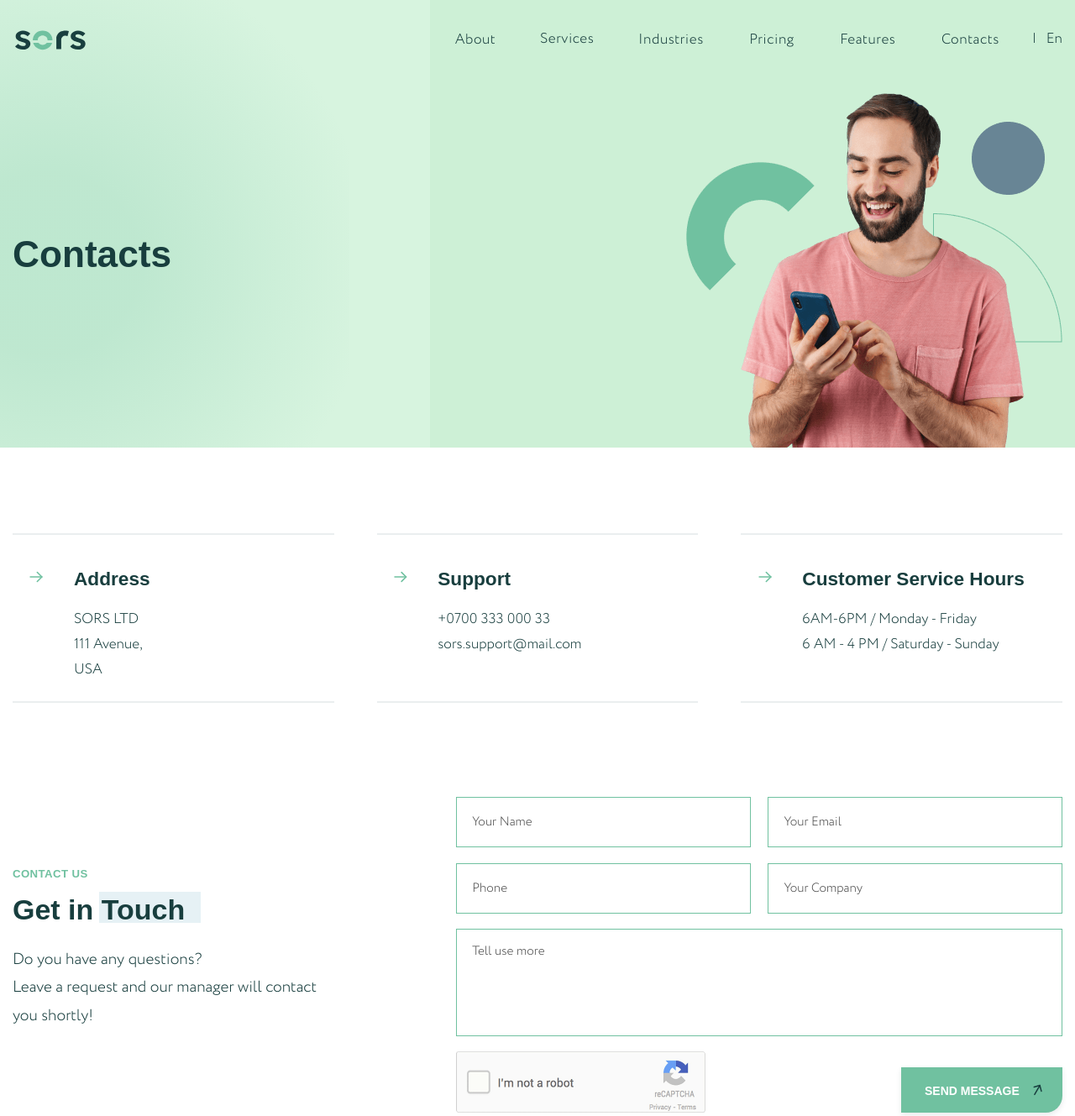
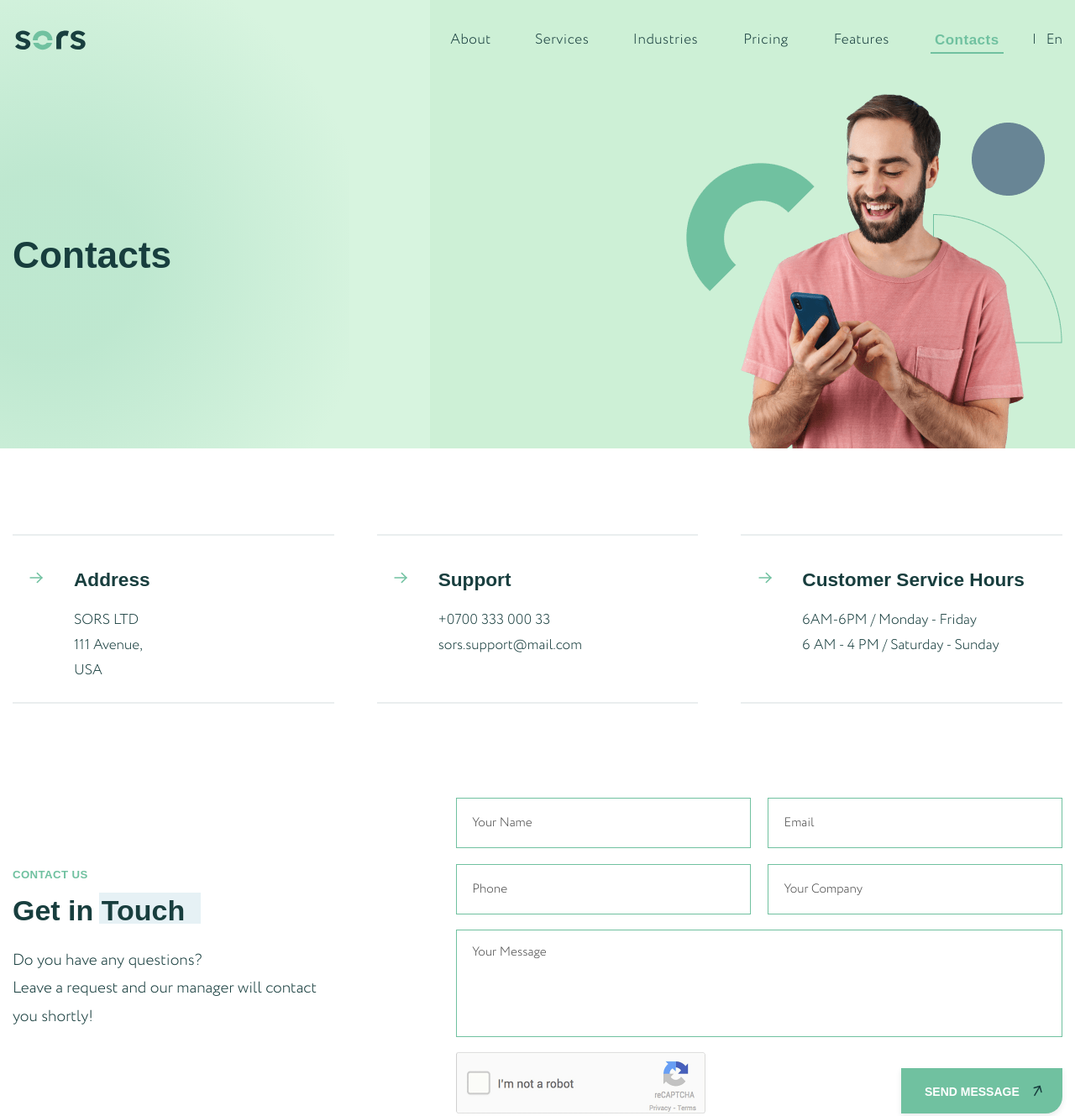
Before and after one commit to BakaySerg/sors, a website: page src/contacts.html in a window 1280 px wide. Shown: the top 1329 px of the page at 84% size. Drawn offline with nearby package versions, Linux system fonts and the light colour scheme; files that its build step writes are made by us from their sources; files whose address does not match are found by name; a web font is replaced by a local one.

Commit message:
contacts - 100%

```diff
--- a/src/contacts.html
+++ b/src/contacts.html
@@ -64,13 +64,13 @@
 				<form class="form" method="post">
 					<div class="form__dual">
 						<input type="text" name="name" class="form__input" placeholder="Your Name" minlength="2" required>
-						<input type="email" name="email" class="form__input" placeholder="Your Email" minlength="2" required>
+						<input type="email" name="email" class="form__input" placeholder="Email" minlength="2" required>
 					</div>
 					<div class="form__dual">
 						<input type="tel" name="phone" class="form__input" placeholder="Phone" minlength="6" inputmode="numeric" required>
 						<input type="text" name="company" class="form__input" placeholder="Your Company" minlength="2">
 					</div>
-					<textarea class="textarea" name="msg" cols="30" rows="10" placeholder="Tell use more" required></textarea>
+					<textarea class="textarea" name="msg" cols="30" rows="10" placeholder="Your Message" required></textarea>
 					<div class="form__cta">
 						<div class="captcha"><img src="img/contacts/captcha.png" alt="captcha"></div>
 						<button type="submit" class="btn btn--lg btn--icon btn--success">
--- a/src/include/header.html
+++ b/src/include/header.html
@@ -52,10 +52,10 @@
 						</div>
 					</div>
 				</li>
-				<li class="menu__item"><a class="menu__link" href="about.html">Industries</a></li>
-				<li class="menu__item"><a class="menu__link" href="about.html">Pricing</a></li>
-				<li class="menu__item"><a class="menu__link" href="about.html">Features</a></li>
-				<li class="menu__item"><a class="menu__link" href="about.html">Contacts</a></li>
+				<li class="menu__item"><a class="menu__link" href="industries.html">Industries</a></li>
+				<li class="menu__item"><a class="menu__link" href="pricing.html">Pricing</a></li>
+				<li class="menu__item"><a class="menu__link" href="features.html">Features</a></li>
+				<li class="menu__item"><a class="menu__link" href="contacts.html">Contacts</a></li>
 			</ul>
 		</nav>
 		<div class="lang">
--- a/src/scss/layout/_header.scss
+++ b/src/scss/layout/_header.scss
@@ -121,14 +121,16 @@
 			}
 			&.active {
 				color: $accent;
-				font-weight: 500;
-				&:after {
-					content: '';
-					position: absolute;
-					border-bottom: 2px solid;
-					bottom: 0;
-					left: -6%;
-					right: -6%;
+				font-weight: bold;
+				@media (min-width: 1024px){
+					&:after {
+						content: '';
+						position: absolute;
+						border-bottom: 2px solid;
+						bottom: 1px;
+						left: -4%;
+						right: -4%;
+					}
 				}
 			}
 		}
--- a/src/scss/modules/_intro.scss
+++ b/src/scss/modules/_intro.scss
@@ -16,7 +16,6 @@
 	}
 	&--sm {
 		position: relative;
-		z-index: 1;
 		@media (min-width: 768px) and (max-width: 1100px){
 			.intro__row {
 				max-width: 800px;
@@ -28,7 +27,7 @@
 		@media (min-width: 992px){
 			&:before {
 				content: '';
-				z-index: -1;
+				// z-index: -1;
 				position: absolute;
 				left: 40%;
 				width: 60%;
--- a/src/scss/pages/_contacts.scss
+++ b/src/scss/pages/_contacts.scss
@@ -12,6 +12,7 @@
 		}
 		a {
 			color: inherit;
+			display: block;
 			&:hover {
 				color: $accent;
 			}
@@ -22,6 +23,7 @@
 				font-size: em(24);
 			}
 		}
+		.icon {color: $accent;}
 		@media (min-width: 1024px){
 			padding: 1.9em .4em 1.3em 2.2em;
 			border-top: 2px solid $border;
@@ -32,7 +34,6 @@
 				position: relative;
 				left: -20px;
 				top: .4em;
-				color: $accent;
 			}
 		}
 		@media (max-width: 1023px){
@@ -58,5 +59,9 @@
 			padding-bottom: 1.8em;
 			padding-top: 2em;
 		}
+		@media (max-width: 600px){
+			padding-bottom: 0.9em;
+			padding-top: 1.6em;
+		}
 	}
 }
```
Also changed, not shown: app/contacts.html (+6 -6 lines), app/index.html (+4 -4 lines).
